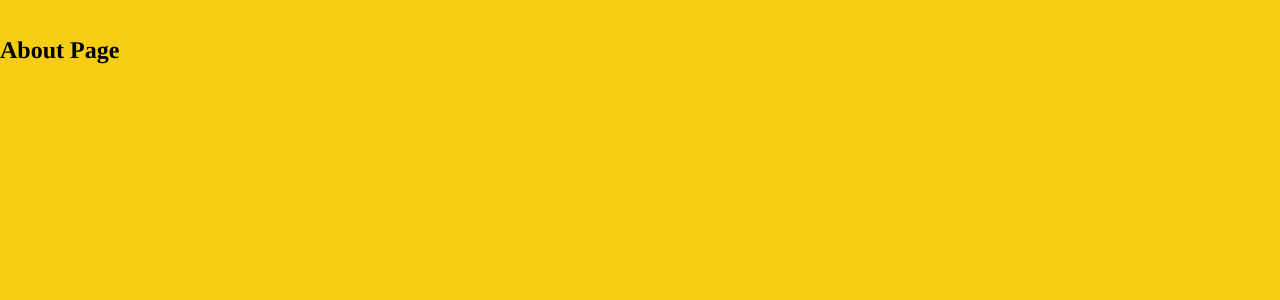
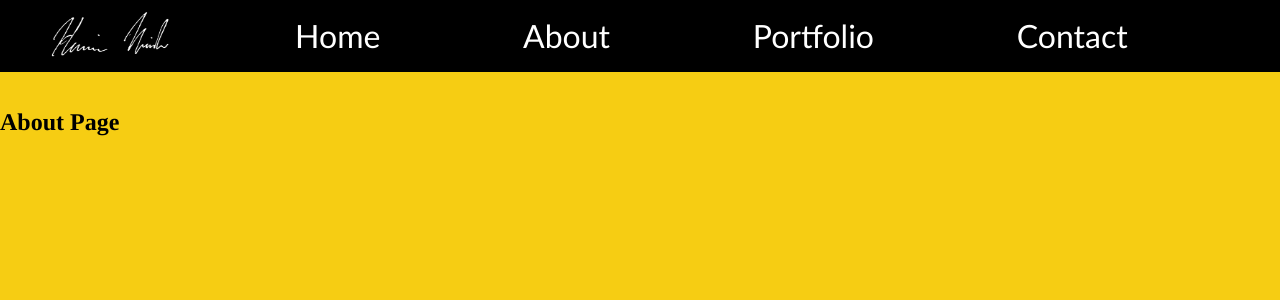
Before and after one commit to HarrisonNiswander/HarrisonNiswanderPortfolio, a React (Vite) app in the folder HarrisonNiswanderPortfolio/: page /about in a window 1280 px wide. Shown: the top 300 px of the page. Built offline with nearby package versions, Linux system fonts and the light colour scheme.

Commit message:
Add header to about page

```diff
--- a/HarrisonNiswanderPortfolio/src/pages/About/about.jsx
+++ b/HarrisonNiswanderPortfolio/src/pages/About/about.jsx
@@ -1,5 +1,9 @@
+import Header from '../../components/header/header.jsx';
+
 const about = () => (
   <div>
+    <Header />
+
     <h2>About Page</h2>
   </div>
 
```
